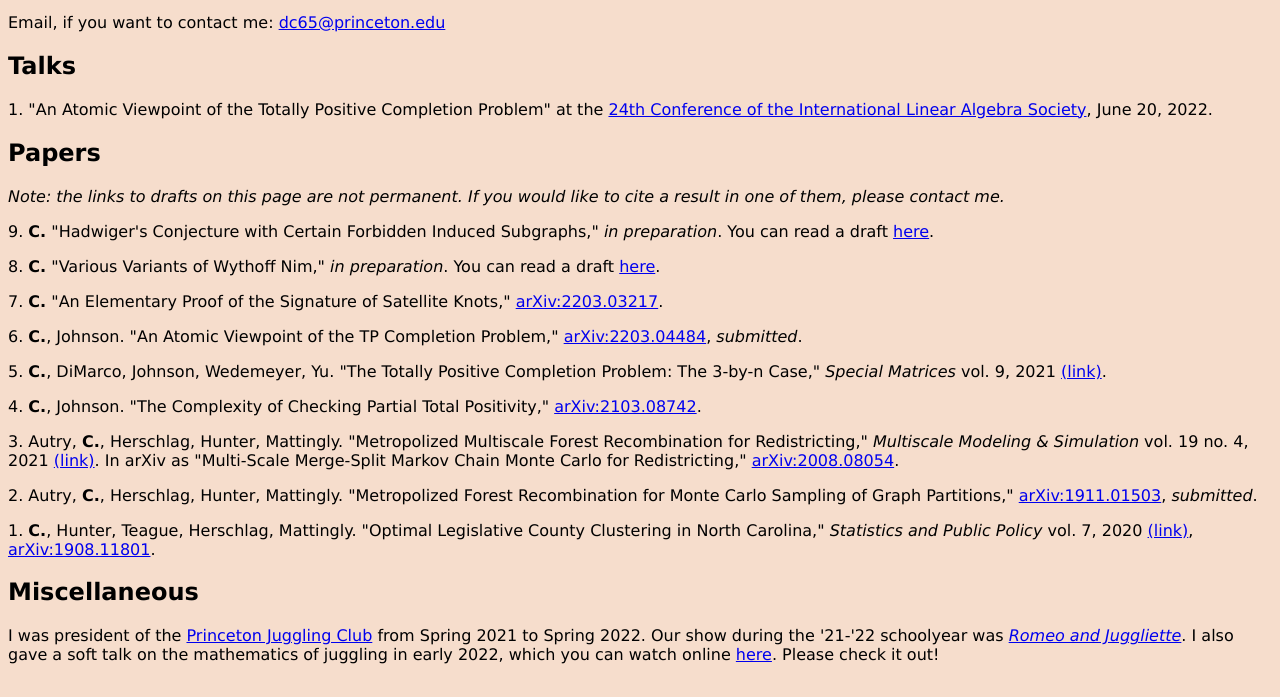
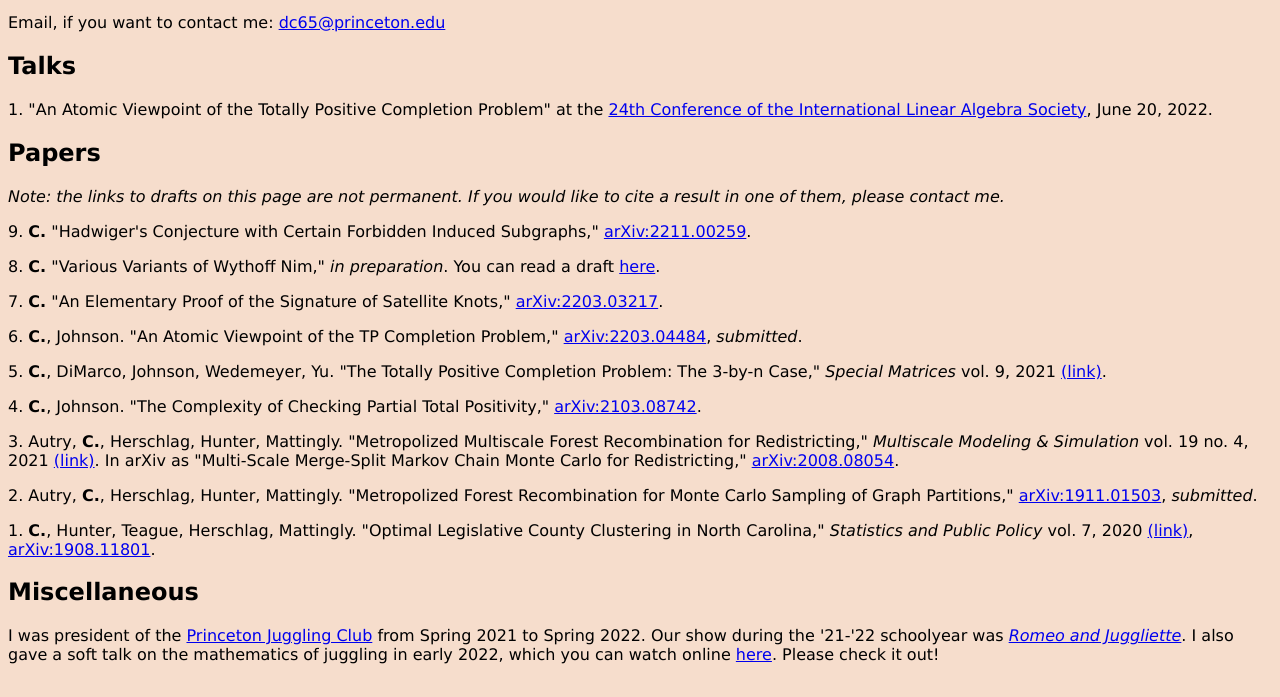
Before and after one commit to dcartermath/dcartermath.github.io, a plain HTML site: page index.html in a window 1280 px wide. Shown: the part 103-800 px from the top of the page. Drawn offline with Linux system fonts and the light colour scheme.

Commit message:
arXiv link for HCCFIS

```diff
--- a/index.html
+++ b/index.html
@@ -13,7 +13,7 @@
 
 <h2>Papers</h2>
 <p><i>Note: the links to drafts on this page are not permanent. If you would like to cite a result in one of them, please contact me.</i></p>
-<p>9. <b>C.</b> "Hadwiger's Conjecture with Certain Forbidden Induced Subgraphs," <i>in preparation</i>. You can read a draft <a href="drafts/HCCFIS.pdf">here</a>.</p>
+<p>9. <b>C.</b> "Hadwiger's Conjecture with Certain Forbidden Induced Subgraphs," <a href="https://arxiv.org/abs/2211.00259">arXiv:2211.00259</a>.</p>
 <p>8. <b>C.</b> "Various Variants of Wythoff Nim," <i>in preparation</i>. You can read a draft <a href="drafts/VVWN.pdf">here</a>.</p>
 <p>7. <b>C.</b> "An Elementary Proof of the Signature of Satellite Knots," <a href="https://arxiv.org/abs/2203.03217">arXiv:2203.03217</a>.</p>
 <p>6. <b>C.</b>, Johnson. "An Atomic Viewpoint of the TP Completion Problem," <a href="https://arxiv.org/abs/2203.04484">arXiv:2203.04484</a>, <i>submitted</i>.</p>
```
Also changed, not shown: 1 other file.
